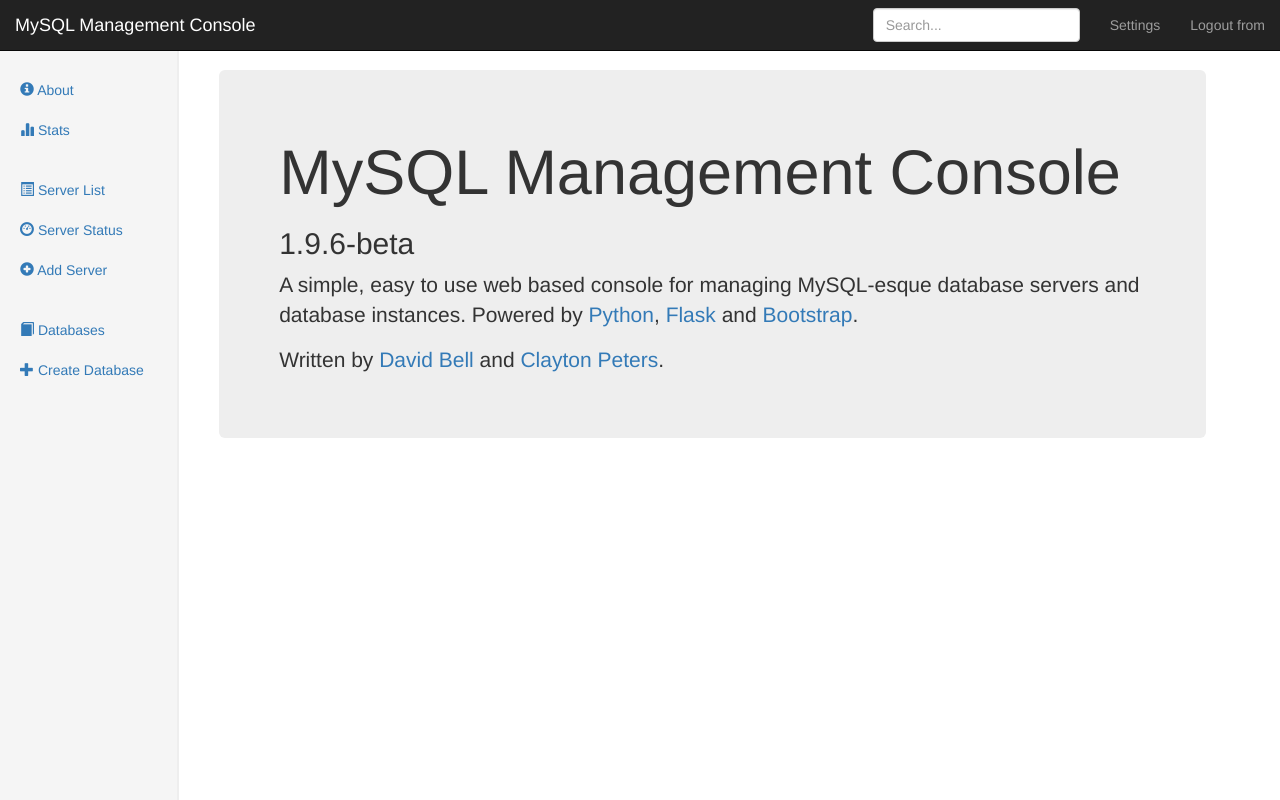
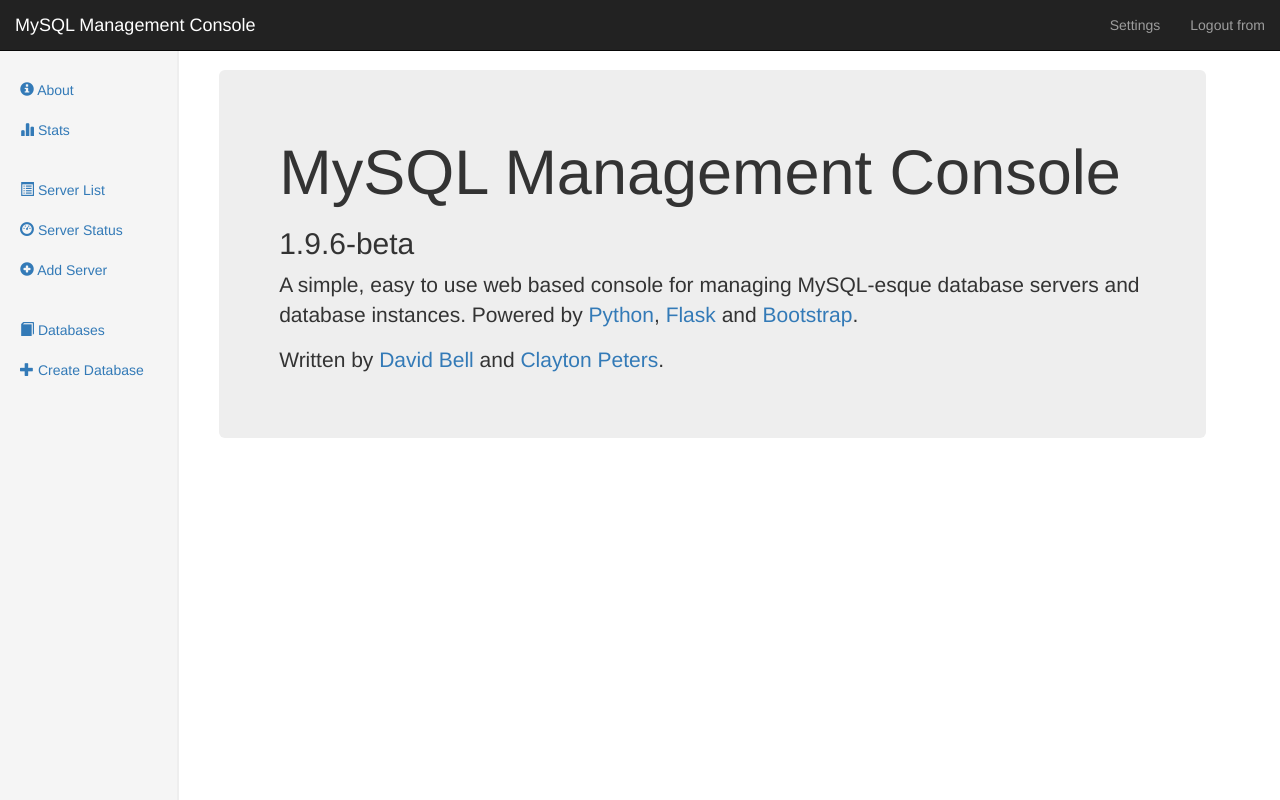
Before and after one commit to divad/mysqladm, a Python web app: template templates/about.html in a window 1280 px wide. Run offline with Jinja, Linux system fonts and the light colour scheme; the template is opened without the code that fills it, so the values that code supplies are empty; some libraries are stand-ins or nearby versions.

Commit message:
removed search

```diff
--- a/templates/layout.html
+++ b/templates/layout.html
@@ -25,9 +25,6 @@
 	            <li><a href="#">Settings</a></li>
 	            <li><a href="{{ url_for('logout') }}">Logout from {{session.username}}</a></li>
 	          </ul>
-	          <form class="navbar-form navbar-right">
-	            <input type="text" class="form-control" placeholder="Search...">
-	          </form>
 	        </div>
 	      </div>
 	    </div>
```
Also changed, not shown: 1 other file.
